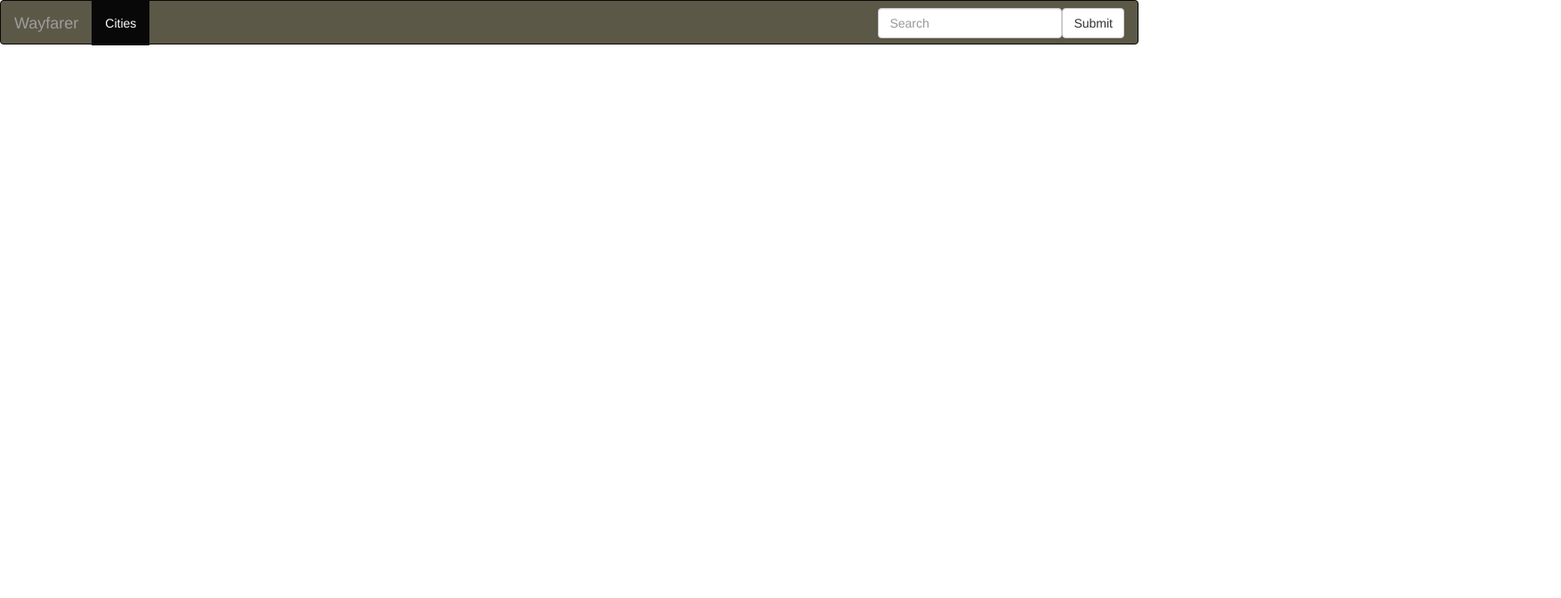
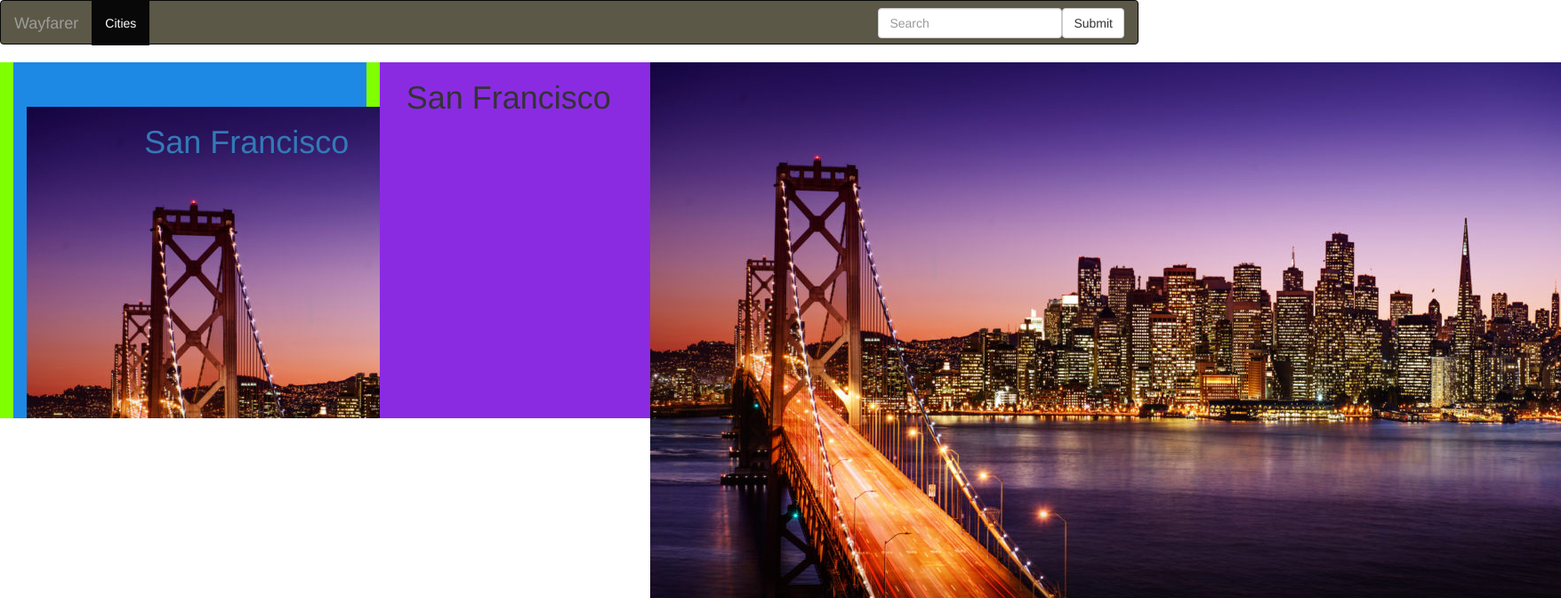
Before and after one commit to sahmed7/Wayfarer, an Angular app: page /cities/1 in a window 1280 px wide. Before the commit this address led to /. Shown: the top 672 px of the page at 89% size, 1755 px wide, since content can reach past the window. Built offline with nearby package versions, Linux system fonts and the light colour scheme.

Commit message:
updated routing, updated and renamed POSTS array, cities component

```diff
--- a/src/app/app.component.ts
+++ b/src/app/app.component.ts
@@ -1,5 +1,5 @@
 import { Component } from '@angular/core';
-import {POSTS} from './city/posts';
+import {CityInfo} from './city/cityInfo';
 
 @Component({
   selector: 'app-root',
@@ -8,5 +8,5 @@ import {POSTS} from './city/posts';
 })
 export class AppComponent {
   title = 'Wayfarer';
-  posts = POSTS;
+  cityInfo = CityInfo;
 }
--- a/src/app/cities/cities.component.html
+++ b/src/app/cities/cities.component.html
@@ -1,23 +1,23 @@
-<div class="container" id="panel">
+<div class="container-fluid" id="panel">
     <div class="row">
       <div  class="col-sm-4" id="left">
 
         <div id="cool" data-spy="scroll" data-target=".navbar" data-offset="10">
 
-          <div *ngFor="let city of cities" id="section1" class="container-fluid">
+          <div *ngFor="let city of cities" id="section1" class="city-block">
             <div class="col-sm-4">
-              <img src="assets/images/wayfarer.jpg"
+              <img src="{{city.imgUrl}}"
                    alt="">
             </div>
             <div class="col-sm-8">
-              <h1>{{city.name}}</h1>
+              <h1><a routerLink="/cities/{{city.id}}">{{city.name}}</a></h1>
             </div>
           </div>
         </div>
       </div>
 
       <div class="col-sm-8" id="right">
-        .col-sm-8
+        <router-outlet></router-outlet>
       </div>
     </div>
 </div>
--- a/src/app/cities/cities.component.ts
+++ b/src/app/cities/cities.component.ts
@@ -1,4 +1,5 @@
 import { Component, OnInit } from '@angular/core';
+import {CityInfo} from '../city/cityInfo';
 
 @Component({
   selector: 'app-cities',
@@ -6,23 +7,7 @@ import { Component, OnInit } from '@angular/core';
   styleUrls: ['./cities.component.css']
 })
 export class CitiesComponent implements OnInit {
-  cities = [
-    {
-      name: 'San Francisco', // United States of America
-      imgUrl: 'assets/images/wayfarer.jpg'
-    }, {
-      name: 'London', // United Kingdom
-      imgUrl: 'assets/images/wayfarer.jpg'
-    }, {
-      name: 'Sydney', // Australia
-      imgUrl: 'assets/images/wayfarer.jpg'
-    },
-    {
-      name: 'Tokyo',  // Japan
-      imgUrl: 'https://encrypted-tbn0.gstatic.com/images?q=tbn:ANd9GcRy4EIjk183KfiiW2gNm9OL__MBKovghDwN_g&usqp=CAU'
-    }
-  ];
-
+  cities: any = CityInfo;
   constructor() { }
 
   ngOnInit(): void {
--- a/src/app/city/city.component.html
+++ b/src/app/city/city.component.html
@@ -1,11 +1,27 @@
-<div class="col-sm-8 cities-component-main">
-  One of three columns
-  <div class="post-container">
-    <div class="post-img">
+<div class="container-fluid">
+  <div class="row city-component-card">
+    <div class="col-sm-4">
+      <h1>{{city.name}}</h1>
     </div>
-    <div class="post-info">
-      <h4>{{posts[0].posts[0].title}}</h4>
-      <p>{{posts[0].posts[0].description}}</p>
+    <div class="col-sm-8">
+      <img src="{{city.imgUrl}}"
+           alt="">
+    </div>
+  </div>
+  <div class="row">
+    <h1>Posts</h1>
+    <!--    <div *ngFor="let c of cities">-->
+    <div *ngFor="let post of cities.posts" class="row posts-component-card">
+      <div class="col-sm-2">
+        <img src="{{city.imgUrl}}"
+             alt="">
+      </div>
+      <div class="col-sm-8">
+<!--        <h1><a routerLink="/cities/{{post.id}}">{{post.name}}{{post.title}}</a></h1>-->
+        <h1><a routerLink="/cities/{{city.id}}">{{city.name}}{{post.title}}</a></h1>
+        <p>{{post.description}}</p>
+      </div>
+      <!--      </div>-->
     </div>
   </div>
 </div>
--- a/src/app/city/city.component.ts
+++ b/src/app/city/city.component.ts
@@ -1,5 +1,6 @@
 import { Component, OnInit } from '@angular/core';
-import {POSTS} from './posts';
+import {CityInfo} from './cityInfo';
+import {ActivatedRoute} from '@angular/router';
 
 @Component({
   selector: 'app-city',
@@ -8,13 +9,16 @@ import {POSTS} from './posts';
 })
 export class CityComponent implements OnInit {
 
-  posts: any;
-  cityPosts: any;
-  constructor() { }
+  cities: any = CityInfo;
+  city: any;
+  constructor(private activeRoute: ActivatedRoute) { }
 
   ngOnInit(): void {
-    this.posts = POSTS;
-
+    this.activeRoute.paramMap.subscribe(params => {
+      this.city = CityInfo.find(city => {
+        return city.id === parseInt(params.get('id'), 10);
+      });
+    });
   }
 
 }
--- /dev/null
+++ b/src/app/city/cityInfo.ts
@@ -0,0 +1,50 @@
+export const CityInfo = [
+  {
+    id: 1,
+    name: 'San Francisco',
+    imgUrl: '../assets/images/san-francisco-at-night-1024x683.jpeg',
+    posts: [{
+      title: 'Cruising Through',
+      description: 'Racing on the San Francisco bridge at 150kph was wild! I totally outgunned my best friend and then had to outmaneuver the cops on my tail. They thought they were so slick but I they dont know me.'
+  }, {
+      title: 'Celebrity Spotting!',
+      description: 'Taming the wild beast. A story for all ages. A friendship for all time. Share the adventure.'
+    }]
+  },
+  {
+    id: 2,
+    name: 'London',
+    imgUrl: '../../assets/images/london.jpeg',
+    posts: [{
+      title: 'Jolly Good Time!',
+      description: 'Help! The London bridges are falling down! No wait, Im just drunk and about to pass o...'
+    }, {
+      title: 'My Grandfather',
+      description: 'My mum always said my grandfather was a stickler for punctuality...'
+    }]
+  },
+  {
+    id: 3,
+    name: 'Sydney',
+    imgUrl: '../../assets/images/sydney.jpeg',
+    posts: [{
+      title: 'Ello Mate!',
+      description: 'Ive always wanted to visit this place!'
+    }, {
+      title: 'Its another world down here!',
+      description: 'We here in the outback! The biggest creatures known to the wilds of Life!'
+    }]
+  },
+  {
+    id: 4,
+    name: 'Tokyo',
+    imgUrl: '../assets/images/Tokyo.jpeg',
+    posts: [{
+      title: 'High Tech City!',
+      description: 'Im going to speak to the tech giants and gurus about the latest tech software they have here.'
+    }, {
+      title: 'Closed Circuit!',
+      description: 'I finally got to test out my fully modded ride! The engine really kicks into gear!'
+    }]
+  }
+];
--- a/src/app/city/posts.ts
+++ /dev/null
@@ -1,24 +0,0 @@
-export const POSTS = [
-  {
-    id: 1,
-    name: 'San Francisco',
-    imgUrl: '',
-    posts: [{
-      title: 'Cruising Through',
-      description: 'Racing on the San Francisco bridge at 150kph was wild! I totally outgunned my best friend and then had to outmaneuver the cops on my tail. They thought they were so slick but I they dont know me.'
-  }, {
-      title: 'Celebrity Spotting!',
-      description: 'Taming the wild beast. A story for all ages. A friendship for all time. Share the adventure.'
-    }]
-  },
-  {
-    id: 2,
-    title: 'Jolly Good Time!',
-    description: 'Help! The London bridges are falling down! No wait, Im just drunk and about to pass o...'
-  },
-  {
-    id: 2,
-    title: 'My Grandfather',
-    description: 'My mum always said my grandfather was a stickler for punctuality...'
-  }
-];
```
Also changed, not shown: src/app/app-routing.module.ts (+8 -1 lines).
